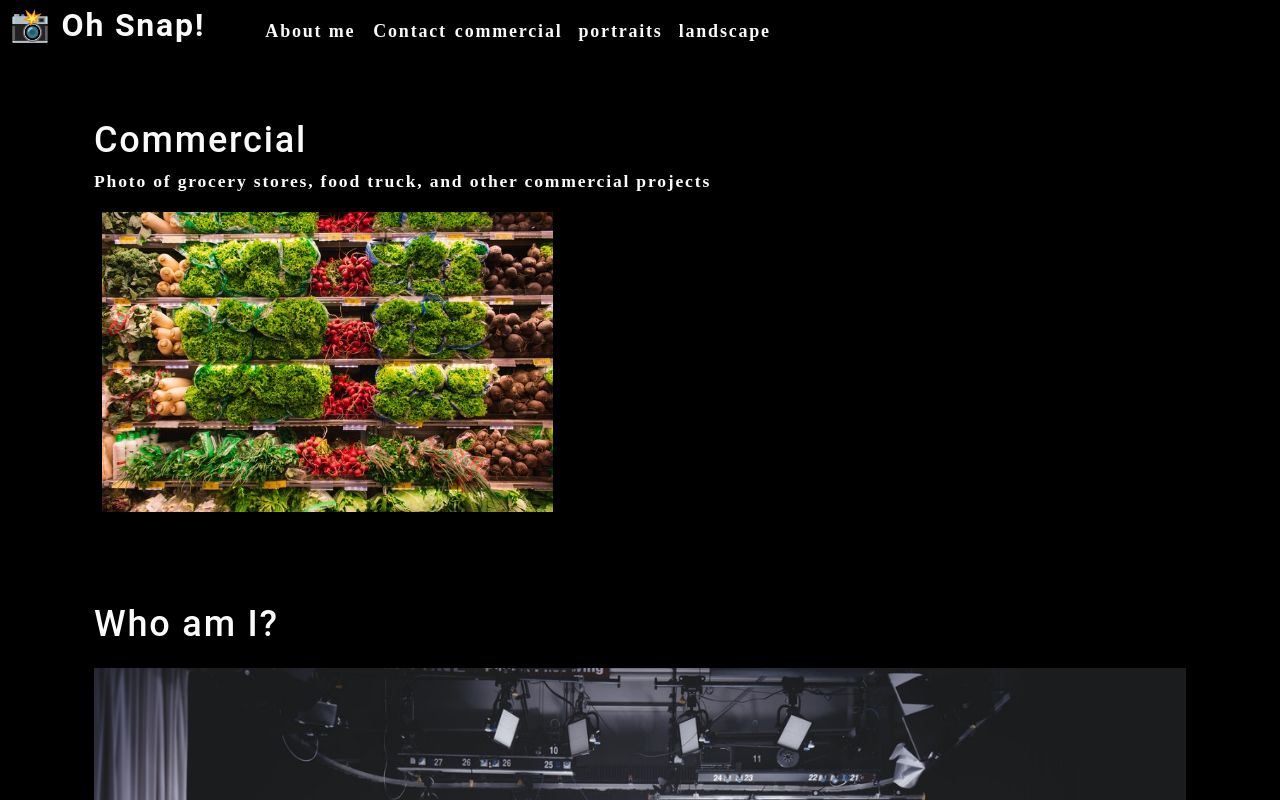
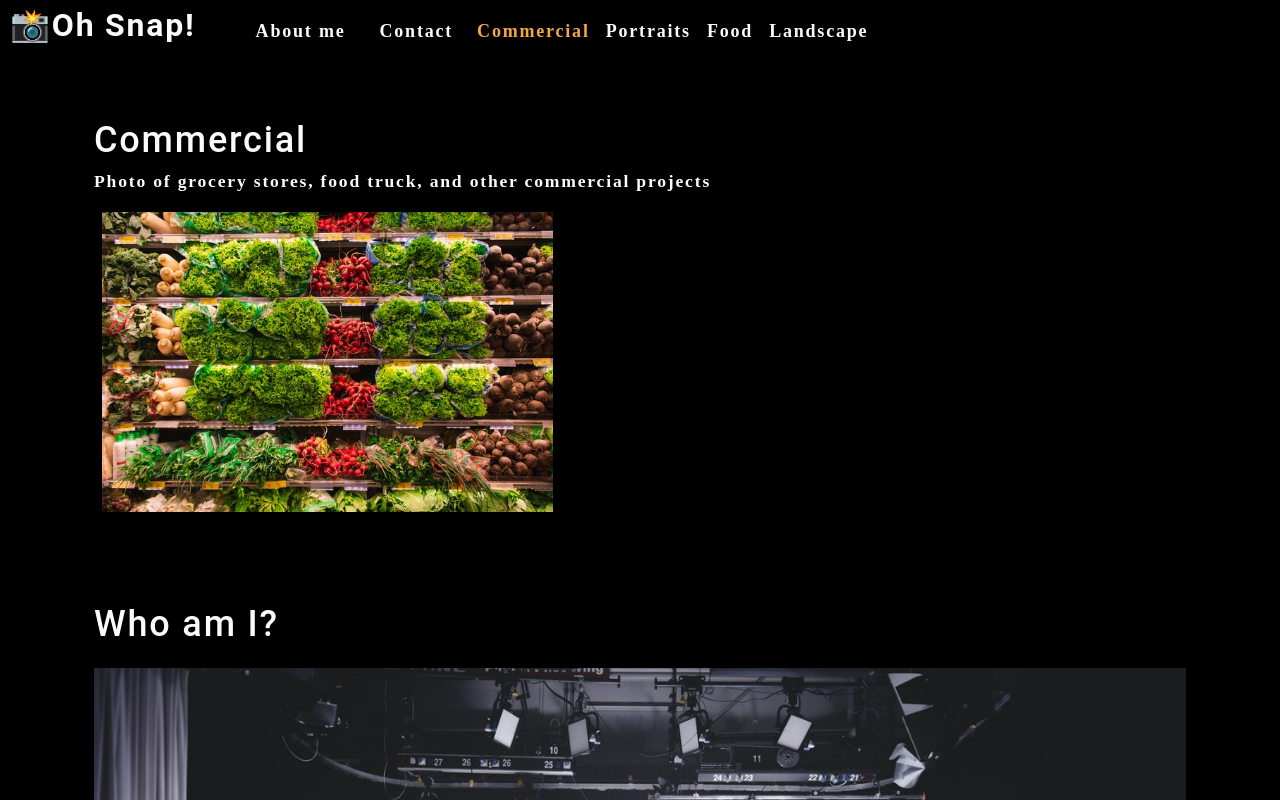
Before and after one commit to khyan22/photo-port, a React (Create React App) app: page / in a window 1280 px wide. Shown: the top 800 px of the page. Built offline with nearby package versions, Linux system fonts and the light colour scheme.

Commit message:
added useEffect hook to re-render doc title

```diff
--- a/src/App.js
+++ b/src/App.js
@@ -1,13 +1,29 @@
-import React from 'react';
+import React, { useState } from 'react';
 import About from './components/About';
 import Nav from './components/Nav';
 import Gallery from './components/Gallery';
-import './App.css';
+//import './App.css'; no idea why this is here
 
 function App() {
+  const [categories] = useState([
+    {
+      name: 'Commercial',
+      description: 'Photos of grocery stores, food trucks, and other commercial projects'
+    },
+    { name: 'Portraits', description: 'Portraits of people in my life' },
+    { name: 'Food', description: 'Delicious delicacies' },
+    { name: 'Landscape', description: 'Fields, farmhouses, waterfalls, and the beauty of nature' }
+  ]);
+
+  const [currentCategory, setCurrentCategory] = useState(categories[0]);
+
   return (
     <div>
-      <Nav></Nav>
+      <Nav
+        categories={categories}
+        setCurrentCategory={setCurrentCategory}
+        currentCategory={currentCategory}
+      ></Nav>
       <main>
         <Gallery></Gallery>
         <About></About>
--- a/src/components/Gallery/index.js
+++ b/src/components/Gallery/index.js
@@ -1,4 +1,4 @@
-import React from 'react';
+import React, { useState } from 'react';
 import { capitalizeFirstLetter } from '../../utils/helpers';
 import photo from '../../assets/small/commercial/0.jpg'
 
--- a/src/components/Nav/index.js
+++ b/src/components/Nav/index.js
@@ -1,30 +1,23 @@
-import React from 'react';
+import React, { useEffect } from 'react';
+import { capitalizeFirstLetter } from '../../utils/helpers';
 
-function Nav() {
-  const categories = [
-    {
-      name: 'commercial',
-      description: 'Photos of grocery stores, food trucks, and other commercial projects'
-    },
-    {
-      name: 'portraits',
-      description: 'Portraits of people in my life'
-    },
-    {
-      name: 'landscape',
-      description: 'Fields, farmhouses, waterfalls, and the beauty of nature'
-    }
-  ];
+function Nav(props) {
+  const {
+    categories = [],
+    setCurrentCategory,
+    currentCategory
+  } = props;
 
-  function categorySelected(name) {
-    console.log(`${name} clicked`)
-  }
+  useEffect(() => {
+    document.title = capitalizeFirstLetter(currentCategory.name);
+  }, [currentCategory]);
 
   return (
     <header className='flex-row px-1'>
       <h2>
         <a data-testid='link' href='/'>
-          <span role='img' aria-label='camera'>📸</span> Oh Snap!
+          <span role='img' aria-label='camera'>📸</span>
+          Oh Snap!
         </a>
       </h2>
 
@@ -36,17 +29,25 @@
             </a>
           </li>
 
-          <li>
+          <li className='mx-2'>
             <span>
               Contact
             </span>
           </li>
 
           {categories.map((category) => (
-            <li className='mx-1' key={category.name}>
-              {/* on click expects a callback function so it needs to use an => function*/}
-              <span onClick={() => categorySelected(category.name)}>
-                {category.name}
+            <li
+              className={`mx-1 ${
+                currentCategory.name === category.name && 'navActive'
+              }`}
+              key={category.name}
+            >
+              <span
+                onClick={() => {
+                  setCurrentCategory(category)
+                }}
+              >
+              {capitalizeFirstLetter(category.name)}
               </span>
             </li>
           ))}
@@ -56,4 +57,4 @@
   );
 };
 
-export default Nav
+export default Nav;
```
